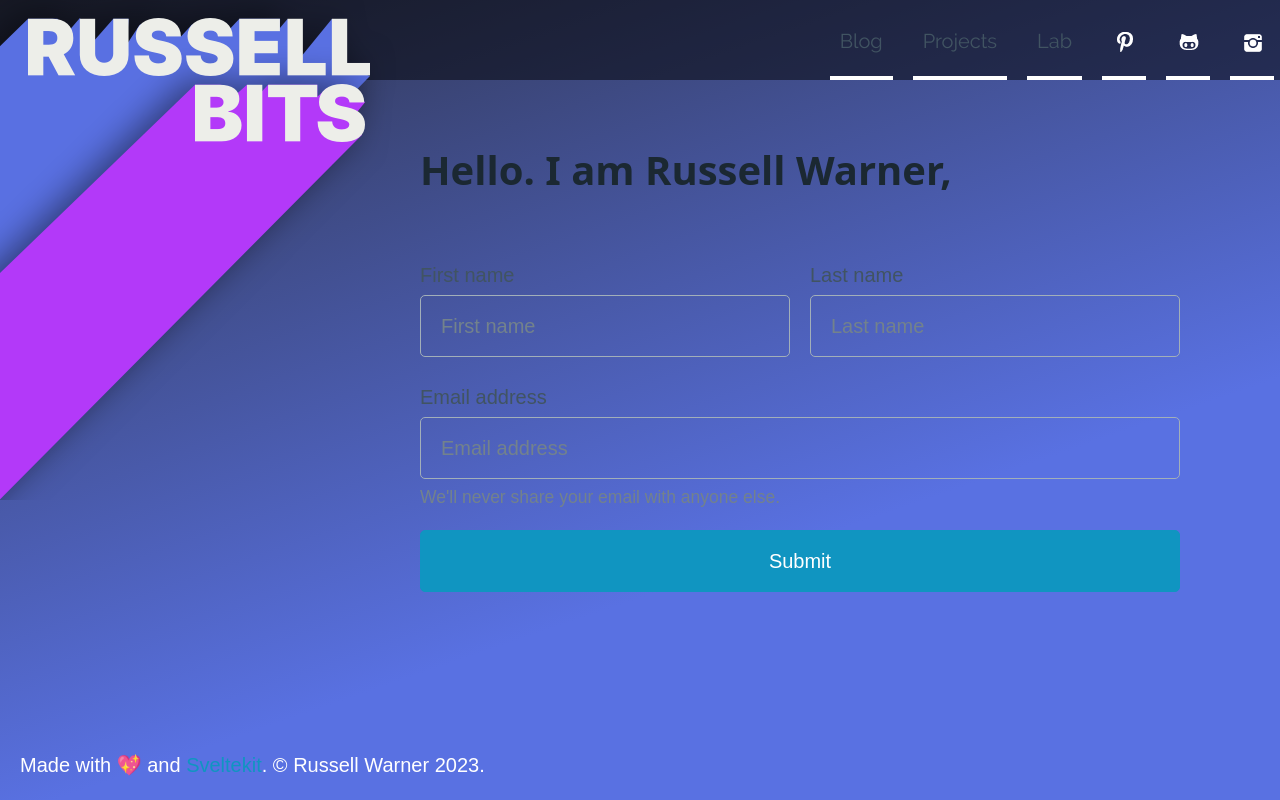
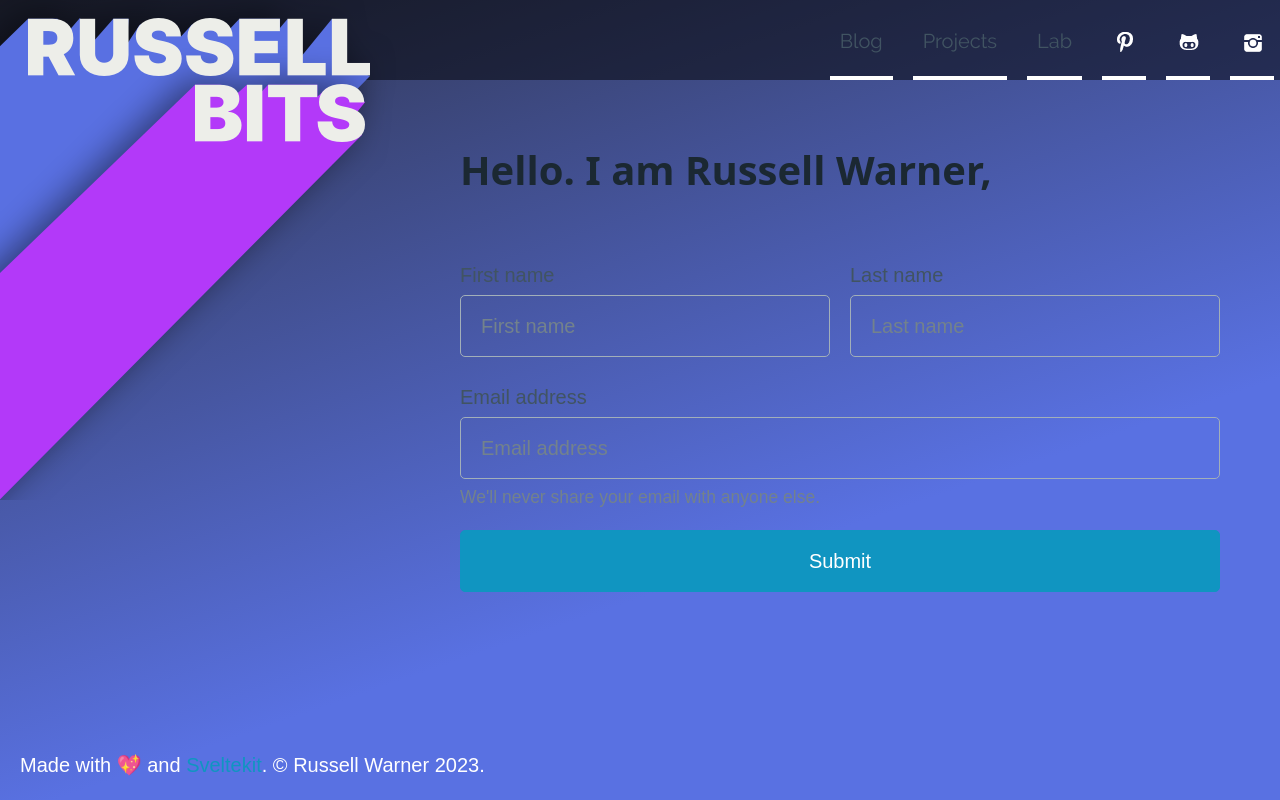
Before and after one commit to russellbits/russellbits.com, a SvelteKit app: page / in a window 1280 px wide. Built offline with nearby package versions, Linux system fonts and the light colour scheme.

Commit message:
Layout changes.

```diff
--- a/src/lib/styles/house.scss
+++ b/src/lib/styles/house.scss
@@ -36,7 +36,7 @@ body {
 	background-color: #181c32;
 	color: #333;
 	font-family: sans-serif;
-	height: 100vh;
+	min-height: 100vh;
 }
 
 #logo {
--- a/src/routes/+layout.svelte
+++ b/src/routes/+layout.svelte
@@ -16,6 +16,8 @@
 
 <style lang="scss">
 	main {
-		margin-left: 20em;
+		position: absolute;
+		right: 2em;
+		width: 90vw;
 	}
 </style>
--- a/src/routes/lab/+layout.svelte
+++ b/src/routes/lab/+layout.svelte
@@ -1,5 +1,3 @@
 <!-- lab/+paglayoute.svelte -->
 
-<main>
-	<slot />
-</main>
+<slot />
```
